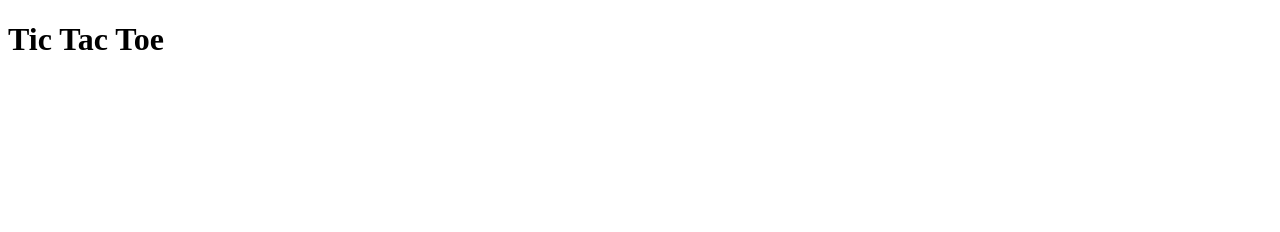
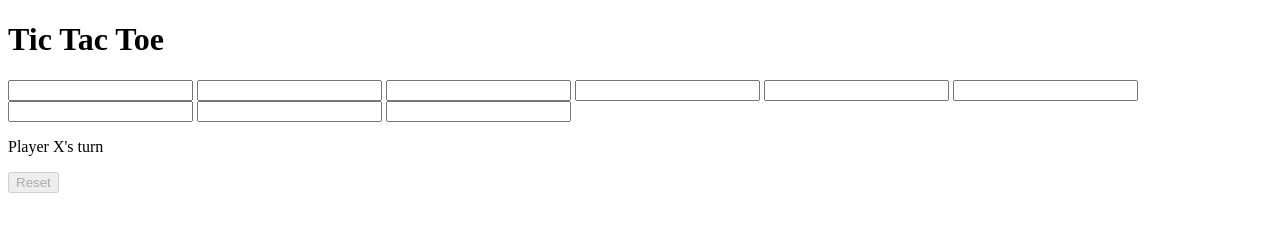
Before and after one commit to iamneo-production/ebfafdaffdeac304679041efdcbcabeone, a website: page Tic_Tac_Toe.html in a window 1280 px wide. Drawn offline with Linux system fonts and the light colour scheme.

Commit message:
Backup Commit

```diff
--- a/Tic_Tac_Toe.html
+++ b/Tic_Tac_Toe.html
@@ -1,12 +1,30 @@
 <!DOCTYPE html>
 <html lang="en">
+
 <head>
     <meta charset="UTF-8">
     <meta http-equiv="X-UA-Compatible" content="IE=edge">
     <meta name="viewport" content="width=device-width, initial-scale=1.0">
     <title>Document</title>
 </head>
+
 <body>
     <h1 class="header">Tic Tac Toe</h1>
+    <div class="game-container">
+        <div class="board">
+            <input type="text" class="cell bt" readonly>
+            <input type="text" class="cell bt" readonly>
+            <input type="text" class="cell bt" readonly>
+            <input type="text" class="cell bt" readonly>
+            <input type="text" class="cell bt" readonly>
+            <input type="text" class="cell bt" readonly>
+            <input type="text" class="cell bt" readonly>
+            <input type="text" class="cell bt" readonly>
+            <input type="text" class="cell bt" readonly>
+        </div>
+        <p class="result">Player X's turn</p>
+        <button class="reset-button" disabled>Reset</button>
+    </div>
+    <script src="script.js"></script>
 </body>
 </html>
```
